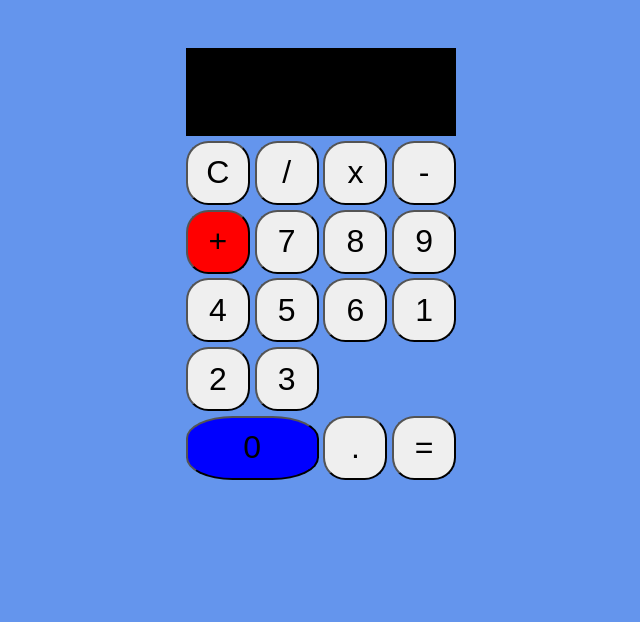
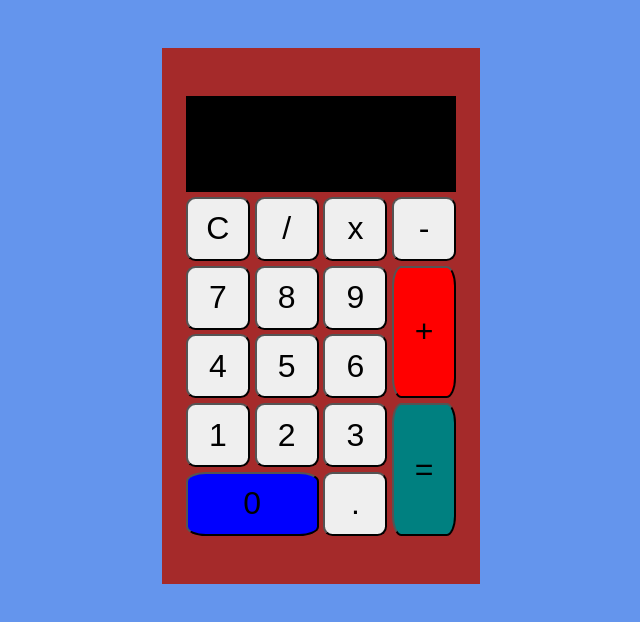
Before and after one commit to Brian4755/Calculator, a React (Create React App) app: page / in a window 1280 px wide. Shown: the top 622 px of the page, without its empty margins (319-959 px from the left). Built offline with nearby package versions, Linux system fonts and the light colour scheme.

Commit message:
center calculator position and padding changes

```diff
--- a/src/App.css
+++ b/src/App.css
@@ -8,12 +8,17 @@ body {
 
 .calculator {
   margin-top: 3rem;
+  background-color: brown;
+  width: fit-content;
+  padding: 3rem 1.5rem 3rem 1.5rem;
+  margin-left: auto;
+  margin-right: auto;
 }
 
 .calculator-grid {
   display: grid;
   grid-template-columns: repeat(4, 4rem);
-  grid-template-rows: minmax(5.5rem, auto) repeat(5, 4rem);
+  grid-template-rows: minmax(6rem, auto) repeat(5, 4rem);
   justify-content: center;
   gap: 0.3rem;
 }
@@ -40,7 +45,7 @@ body {
 }
 
 .calculator-grid > button {
-  border-radius: 35%;
+  border-radius: 15%;
 }
 
 .span-two {
@@ -51,4 +56,12 @@ body {
 
 .horizontal-span {
   background-color: red;
+  grid-row: 3/-3;
+  grid-column: 4/4;
 }
+
+.evaluate-button {
+  background-color: teal;
+  grid-row: 5/-1;
+  grid-column: 4/4;
+}
--- a/src/Calculator.js
+++ b/src/Calculator.js
@@ -82,19 +82,19 @@ const Calculator = () => {
         <Operation operation={'/'} dispatch={dispatch}/>
         <Operation operation={'x'} dispatch={dispatch}/>
         <Operation operation={'-'} dispatch={dispatch}/>
-        <Operation operation={'+'} dispatch={dispatch}/>
         <Button digit={7} dispatch={dispatch}/>
         <Button digit={8} dispatch={dispatch}/>
         <Button digit={9} dispatch={dispatch}/>
         <Button digit={4} dispatch={dispatch}/>
         <Button digit={5} dispatch={dispatch}/>
         <Button digit={6} dispatch={dispatch}/>
+        <Operation operation={'+'} dispatch={dispatch}/>
         <Button digit={1} dispatch={dispatch}/>
         <Button digit={2} dispatch={dispatch}/>
         <Button digit={3} dispatch={dispatch}/>
         <Button digit={0} dispatch={dispatch}/>
         <Button digit={'.'} dispatch={dispatch}/>
-        <button onClick={() => dispatch({type: 'evaluate'})}>=</button>
+        <button className="evaluate-button" onClick={() => dispatch({type: 'evaluate'})}>=</button>
       </div>
     </div>
    );
```
